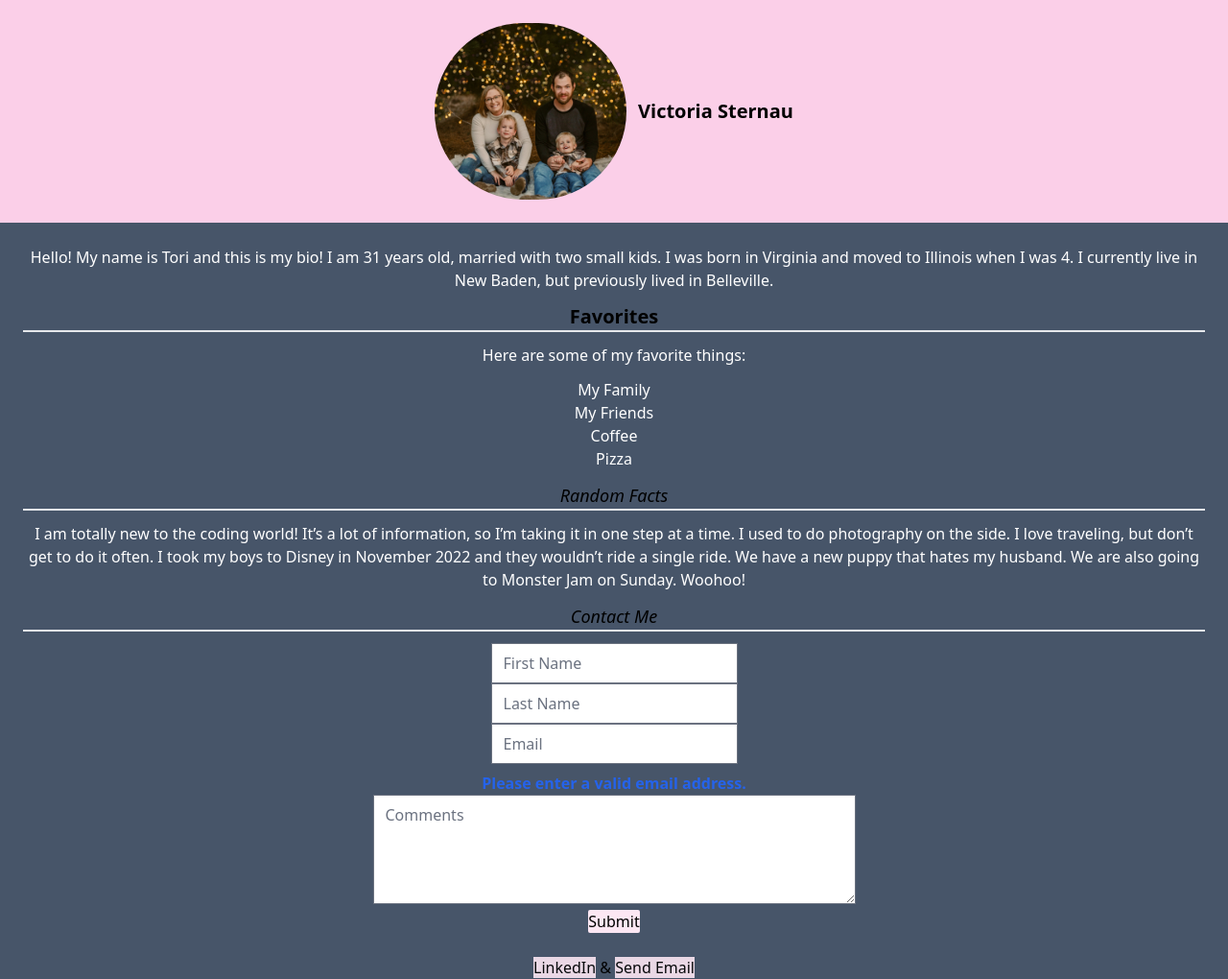
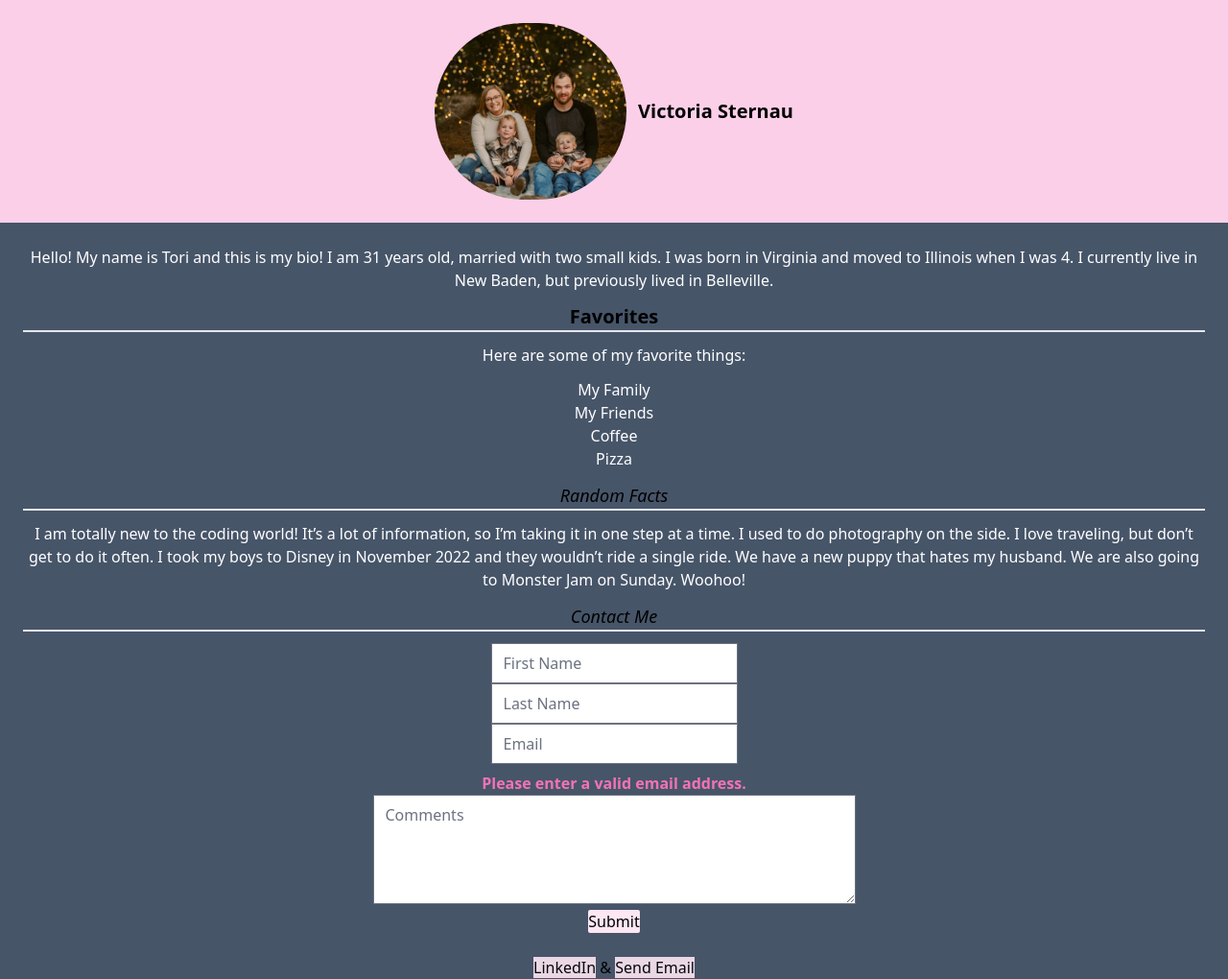
Before and after one commit to SWIC-177/html-css-skills-demo-vsternau, a website built with Vite: page index.html in a window 1280 px wide. Shown: the whole page at 96% size. Built offline with nearby package versions, Linux system fonts and the light colour scheme.

Commit message:
Update error message style in style.css

```diff
--- a/style.css
+++ b/style.css
@@ -4,9 +4,11 @@
 
 @layer components {
     .error {
-        @apply mt-2 scale-y-0 font-semibold text-blue-600;
+        @apply mt-2 scale-y-0 font-bold text-pink-400;
     }
-    .is-error {
-        @apply scale-y-100 transition-transform;
+    @layer utilities {
+        .is-error {
+          @apply scale-y-100 transition-transform delay-75;
+        }
     }
 }
```
